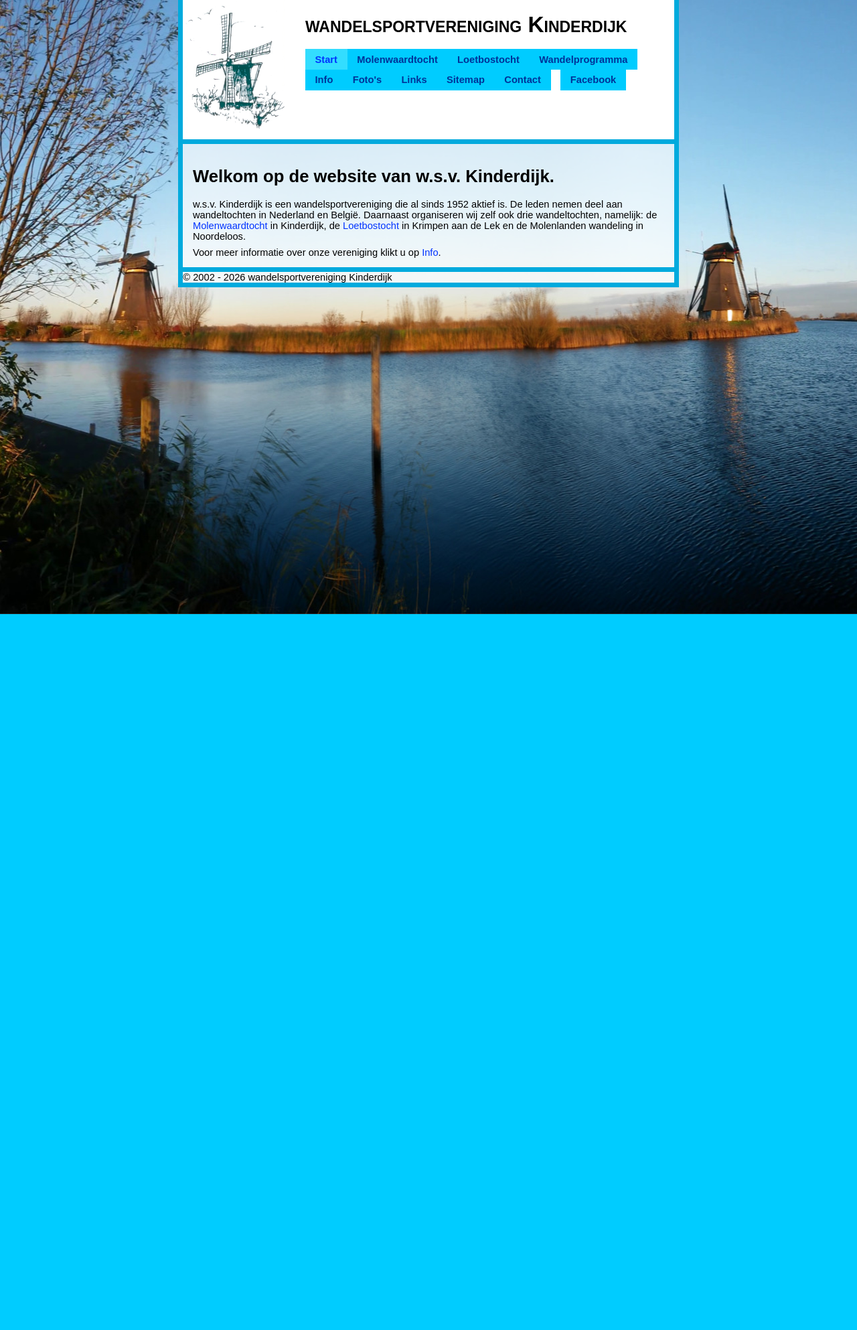
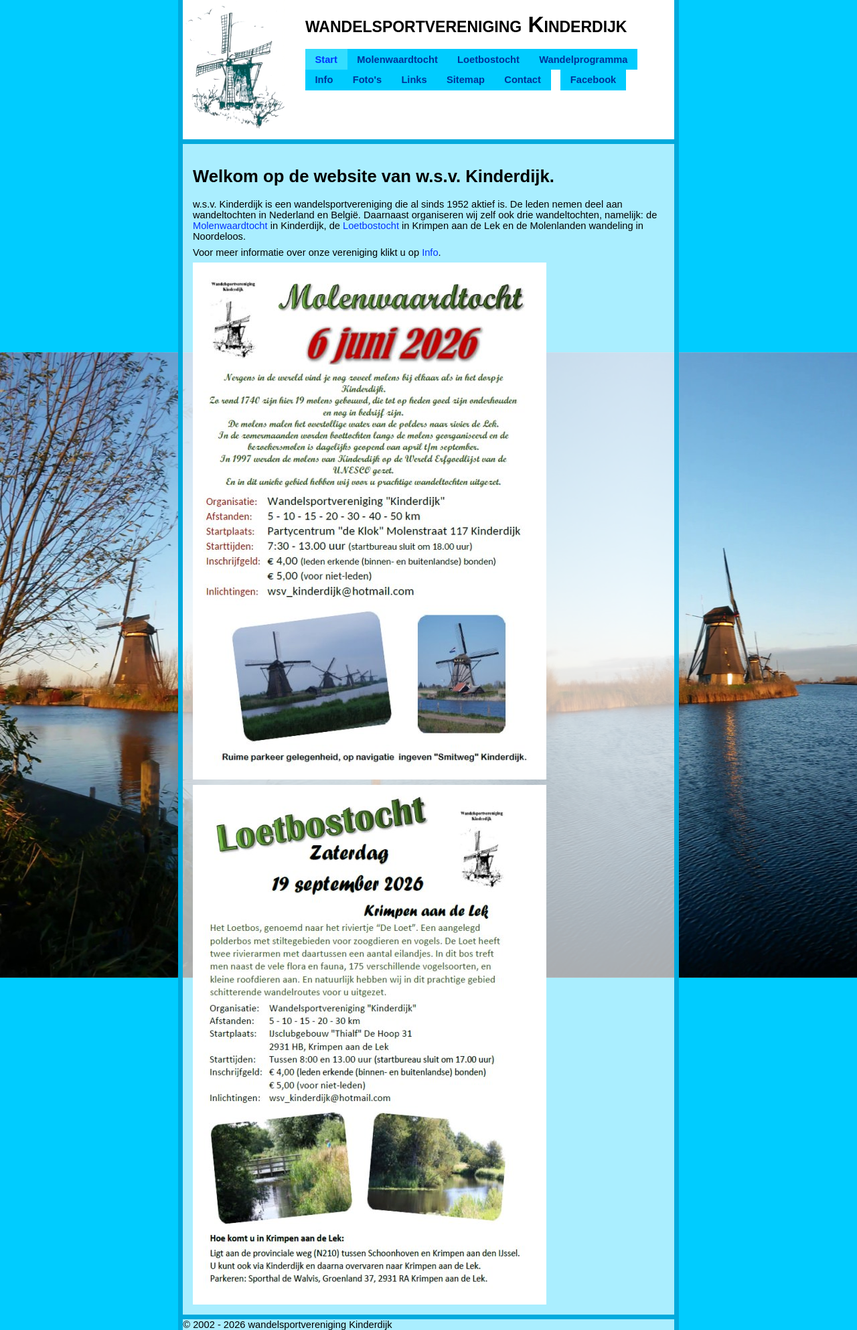
Before and after one commit to jvisser84/www.wsvkinderdijk.nl, a Jekyll site: the page built from docs/index.md, in a window 1280 px wide. Shown: the whole page at 67% size. Built offline with Jekyll 4.4.1, drawn with Linux system fonts in a browser that asks for light colours.

Commit message:
Flyers 2026 van Molenwaardtocht en Loetbostocht toegevoegd.

```diff
--- a/docs/index.md
+++ b/docs/index.md
@@ -6,3 +6,7 @@ permalink: /
 w.s.v. Kinderdijk is een wandelsportvereniging die al sinds 1952 aktief is. De leden nemen deel aan wandeltochten in Nederland en Belgi&euml;. Daarnaast organiseren wij zelf ook drie wandeltochten, namelijk: de [Molenwaardtocht](/molenwaardtocht) in Kinderdijk, de [Loetbostocht](/loetbostocht) in Krimpen aan de Lek en de Molenlanden wandeling in Noordeloos.
 
 Voor meer informatie over onze vereniging klikt u op [Info](/info).
+
+![Flyer Molenwaardtocht 2026](/assets/images/Flyer_MWT_2026.jpg "Flyer Molenwaardtocht 2026")
+
+![Flyer Loetbostocht 2026](/assets/images/Flyer_Loet_2026.jpg "Flyer Loetbostocht 2026")
```
Also changed, not shown: docs/assets/images/Flyer_Loet_2025.jpg (deleted), docs/assets/images/Flyer_Loet_2026.jpg (added), docs/assets/images/Flyer_MWT_2025.jpg (deleted), docs/assets/images/Flyer_MWT_2026.jpg (added).
